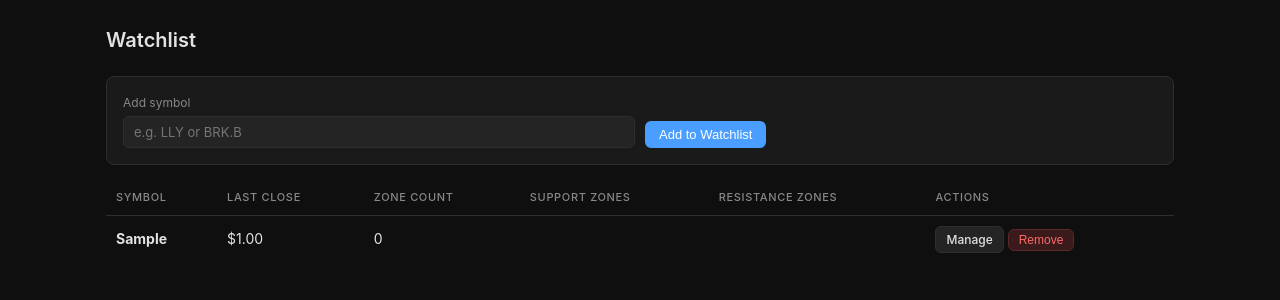
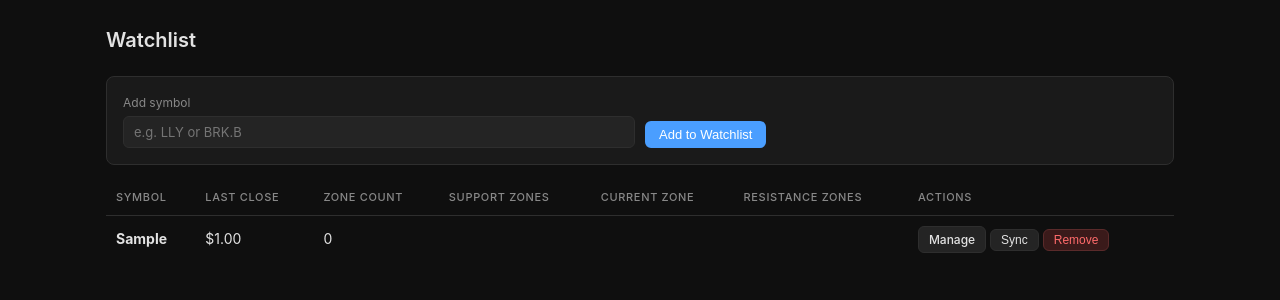
Before and after one commit to luzhenyv/investment-assistant, a FastAPI app: page / in a window 1280 px wide. Shown: the part 48-348 px from the top of the page. Run offline with FastAPI, Linux system fonts and the light colour scheme; tables that the repository leaves empty hold one stand-in row (values such as "Sample post").

Commit message:
Add watchlist sync functionality and update index template to display current zones
Co-authored-by: Copilot <copilot@github.com>

```diff
--- a/investment_assistant/web/app.py
+++ b/investment_assistant/web/app.py
@@ -24,8 +24,9 @@ from investment_assistant.core.watchlist import (
     add_watchlist_symbol,
     get_watchlist_symbols,
     remove_watchlist_symbol,
+    resolve_symbol_for_source,
 )
-from investment_assistant.services.prices import get_latest_close
+from investment_assistant.services.prices import get_feed, get_latest_close, sync_symbol
 
 templates = Jinja2Templates(directory=os.path.join(os.path.dirname(__file__), "templates"))
 log = get_logger(__name__)
@@ -101,6 +102,35 @@ def watchlist_remove(symbol: str):
     if not removed:
         return _redirect_to_index(f"{symbol.upper()} is not in watchlist.", level="info")
     return _redirect_to_index(f"Removed {symbol.upper()} from watchlist.", level="success")
+
+
+@app.post("/watchlist/sync/{symbol}")
+def watchlist_sync(symbol: str):
+    canonical = symbol.upper()
+    try:
+        source_symbol = resolve_symbol_for_source(canonical, "yfinance")
+        written = sync_symbol(canonical, feed=get_feed(), fetch_symbol=source_symbol)
+        latest = get_latest_close(canonical)
+    except Exception as exc:
+        log.exception("Failed to sync %s", canonical)
+        return _redirect_to_index(f"Failed to sync {canonical}: {exc}", level="error")
+
+    if latest is None:
+        return _redirect_to_index(
+            f"Sync finished for {canonical} but no latest close is available yet.",
+            level="info",
+        )
+
+    if written == 0:
+        return _redirect_to_index(
+            f"{canonical} is up to date. Last close: ${latest:,.2f}.",
+            level="success",
+        )
+
+    return _redirect_to_index(
+        f"Synced {canonical}: +{written} rows. Last close: ${latest:,.2f}.",
+        level="success",
+    )
 
 
 @app.get("/stock/{symbol}")
--- a/investment_assistant/web/templates/index.html
+++ b/investment_assistant/web/templates/index.html
@@ -26,6 +26,7 @@
       <th>Last Close</th>
       <th>Zone Count</th>
       <th>Support Zones</th>
+      <th>Current Zone</th>
       <th>Resistance Zones</th>
       <th>Actions</th>
     </tr>
@@ -51,6 +52,13 @@
         {% endfor %}
       </td>
       <td>
+        {% for z in s.zones if price and z.low <= price and z.high >= price %}
+          <span class="badge badge-{{ 'strong' if z.strength == 'strong' else ('mid' if z.strength == 'medium' else 'weak') }}">
+            {{ z.low }}–{{ z.high }}
+          </span>
+        {% endfor %}
+      </td>
+      <td>
         {% for z in s.zones if price and z.low > price %}
           <span class="badge badge-{{ 'strong' if z.strength == 'strong' else ('mid' if z.strength == 'medium' else 'weak') }}">
             {{ z.low }}–{{ z.high }}
@@ -59,6 +67,9 @@
       </td>
       <td>
         <a href="/stock/{{ s.symbol }}" class="btn btn-ghost btn-sm">Manage</a>
+        <form class="inline" action="/watchlist/sync/{{ s.symbol }}" method="post">
+          <button type="submit" class="btn btn-ghost btn-sm">Sync</button>
+        </form>
         <form class="inline" action="/watchlist/remove/{{ s.symbol }}" method="post" onsubmit="return confirm('Remove {{ s.symbol }} from watchlist?')">
           <button type="submit" class="btn btn-danger btn-sm">Remove</button>
         </form>
```
